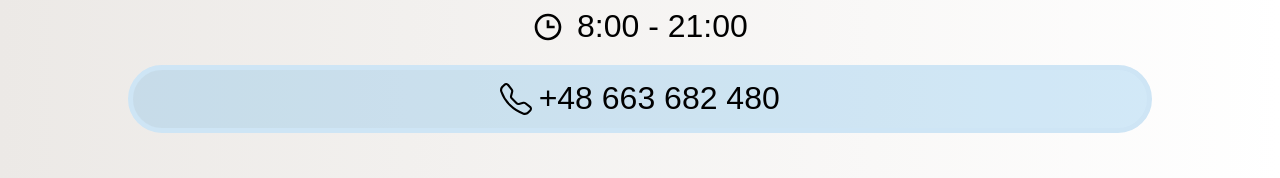
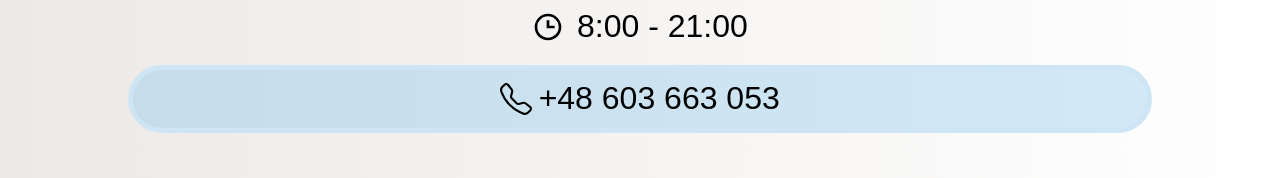
Before and after one commit to alfycode/naprawa-pralek-website, a React (Create React App) app: page / in a window 1280 px wide. Shown: the part 614-792 px from the top of the page. Built offline with nearby package versions, Linux system fonts and the light colour scheme.

Commit message:
fix: change phone number

```diff
--- a/src/pages/Landing/index.js
+++ b/src/pages/Landing/index.js
@@ -37,7 +37,7 @@ const LandingPage = () => {
             <StyledPhoneLogo>
               <BsTelephone />
             </StyledPhoneLogo>
-            <StyledPhone>+48 663 682 480</StyledPhone>
+            <StyledPhone>+48 603 663 053</StyledPhone>
           </StyledPhoneContainer>
         </StyledPhoneHoursContainer>
       </StyledContentContainer>
```
